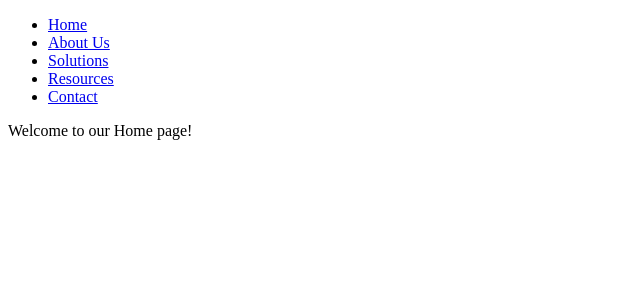
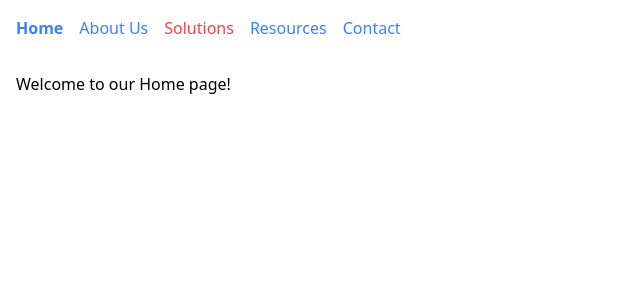
Before and after one commit to kizzylion/3consulting, a React (Vite) app: page / in a window 1280 px wide. Shown: the top 300 px of the page, without its empty margins (0-640 px from the left). Built offline with nearby package versions, Linux system fonts and the light colour scheme.

Commit message:
fix: styling

```diff
--- a/src/main.tsx
+++ b/src/main.tsx
@@ -4,6 +4,9 @@ import { RouterProvider, createRouter } from '@tanstack/react-router';
 
 // Import the generated route tree
 import { routeTree } from './routeTree.gen';
+
+// Import Tailwind CSS
+import './index.css';
 
 // Create a new router instance
 const router = createRouter({ routeTree });
--- a/tailwind.config.ts
+++ b/tailwind.config.ts
@@ -1,7 +1,12 @@
 import type { Config } from 'tailwindcss';
 
 export default {
-  content: ['./index.html', './src/**/*.{js,ts,jsx,tsx}'],
+  content: [
+    './index.html',
+    './src/**/*.{js,ts,jsx,tsx}',
+    './src/routes/**/*.{html,jsx, tsx}',
+    './src/components/**/*.{html,jsx, tsx}',
+  ],
   theme: {
     extend: {
       backgroundImage: {
--- a/vite.config.ts
+++ b/vite.config.ts
@@ -2,10 +2,17 @@
 import { defineConfig } from 'vite';
 import viteReact from '@vitejs/plugin-react';
 import { TanStackRouterVite } from '@tanstack/router-plugin/vite';
+import tailwindcss from 'tailwindcss';
+import autoprefixer from 'autoprefixer';
 
 // https://vitejs.dev/config/
 export default defineConfig({
   plugins: [TanStackRouterVite(), viteReact()],
+  css: {
+    postcss: {
+      plugins: [tailwindcss, autoprefixer],
+    },
+  },
   build: {
     rollupOptions: {
       input: {
```
